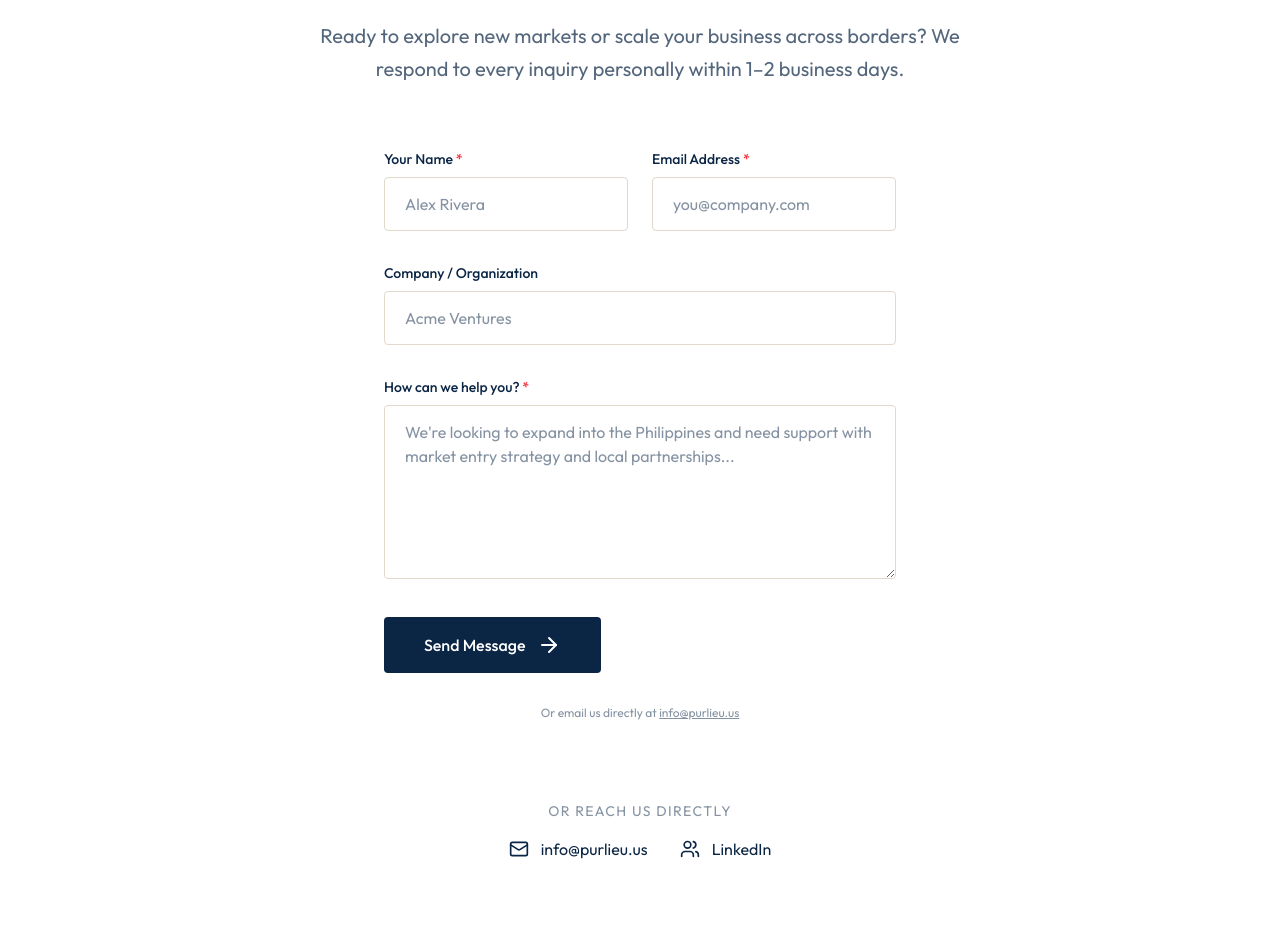
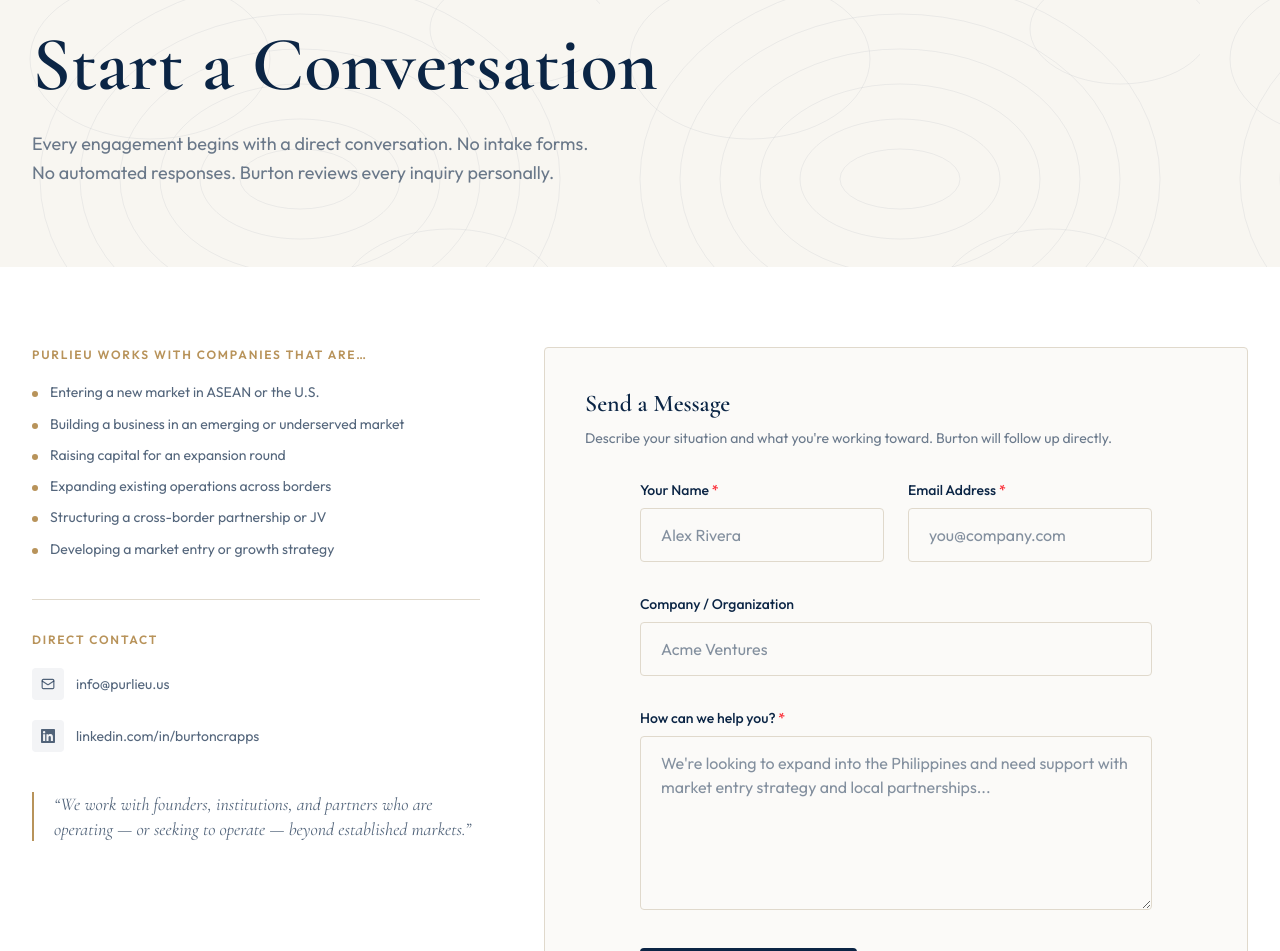
Before and after one commit to BurlinPro/purlieu.us-web, a Next.js app: page /contact in a window 1280 px wide. Shown: the part 201-1152 px from the top of the page. Built offline with nearby package versions, Linux system fonts and the light colour scheme; no server answers.

Commit message:
chaneg lucide syntax in contact and replace files with update from Claude

```diff
--- a/package.json
+++ b/package.json
@@ -9,6 +9,7 @@
     "lint": "eslint"
   },
   "dependencies": {
+    "@supabase/supabase-js": "^2.106.2",
     "framer-motion": "^12.40.0",
     "lucide-react": "^1.17.0",
     "next": "16.2.6",
--- a/src/app/about/page.tsx
+++ b/src/app/about/page.tsx
@@ -1,7 +1,8 @@
 import type { Metadata } from 'next'
 import Image from 'next/image'
 import Link from 'next/link'
-import { ArrowRight, Linkedin } from 'lucide-react'
+import { ArrowRight } from 'lucide-react'
+import { LinkedInIcon } from '@/components/ui/BrandIcons'
 
 export const metadata: Metadata = {
   title: 'About Burton Crapps Sr.',
@@ -133,7 +134,7 @@ export default function AboutPage() {
                     rel="noopener noreferrer"
                     className="flex items-center gap-3 px-5 py-3.5 border border-navy/20 rounded-sm hover:border-navy hover:bg-navy/5 transition-all group"
                   >
-                    <Linkedin size={18} className="text-navy" />
+                    <LinkedInIcon size={18} className="text-navy" />
                     <span className="font-sans text-sm font-medium text-navy">
                       Connect on LinkedIn
                     </span>
--- a/src/app/contact/page.tsx
+++ b/src/app/contact/page.tsx
@@ -1,60 +1,120 @@
 import type { Metadata } from 'next'
+import { Mail } from 'lucide-react'
+import { LinkedInIcon } from '@/components/ui/BrandIcons'
 import ContactForm from '@/components/contact/ContactForm'
-import { Mail, Users } from 'lucide-react'
+export const metadata: Metadata = {
+  title: 'Contact',
+  description:
+    'Start a conversation with Purlieu Management. All inquiries are handled personally by Burton Crapps, Sr.',
+}
 
-export const metadata: Metadata = {
-  title: 'Contact | Purlieu Management',
-  description: 'Start a conversation about your market expansion goals with Purlieu Management.',
-}
+const engagements = [
+  'Entering a new market in ASEAN or the U.S.',
+  'Building a business in an emerging or underserved market',
+  'Raising capital for an expansion round',
+  'Expanding existing operations across borders',
+  'Structuring a cross-border partnership or JV',
+  'Developing a market entry or growth strategy',
+]
 
 export default function ContactPage() {
   return (
-    <div className="pt-24 pb-24 bg-white min-h-screen">
+    <div className="pt-20">
+
+      {/* ── Page hero ──────────────────────────────────────── */}
+      <section className="bg-cream topo-bg py-20">
         <div className="max-w-7xl mx-auto px-6 lg:px-8">
-
-        {/* Header */}
-        <div className="max-w-2xl mx-auto text-center mb-16">
-          <span className="block w-16 h-0.5 bg-teal mx-auto mb-6" />
-          <h1 className="font-display font-semibold text-5xl md:text-6xl leading-tight text-navy mb-6">
-            Let&apos;s Talk
+          <span className="gold-rule" />
+          <p className="font-sans text-xs font-semibold tracking-[0.2em] uppercase text-gold mb-4">
+            Get in Touch
+          </p>
+          <h1
+            className="font-display font-semibold text-navy leading-tight mb-4"
+            style={{ fontSize: 'clamp(2.5rem, 6vw, 5rem)' }}
+          >
+            Start a Conversation
           </h1>
-          <p className="text-xl text-navy/70 leading-relaxed">
-            Ready to explore new markets or scale your business across borders?
-            We respond to every inquiry personally within 1–2 business days.
+          <p className="font-sans text-lg text-navy/60 max-w-xl leading-relaxed">
+            Every engagement begins with a direct conversation.
+            No intake forms. No automated responses. Burton reviews every inquiry personally.
           </p>
         </div>
+      </section>
 
-        {/* Contact Form */}
-        <div className="max-w-lg mx-auto">
-          <ContactForm />
+      {/* ── Content ────────────────────────────────────────── */}
+      <section className="py-20 bg-white">
+        <div className="max-w-7xl mx-auto px-6 lg:px-8">
+          <div className="grid grid-cols-1 lg:grid-cols-5 gap-16">
+
+            {/* ── Left panel ────────────────────────────────── */}
+            <div className="lg:col-span-2 space-y-10">
+
+              {/* What we work on */}
+              <div>
+                <p className="font-sans text-xs font-semibold tracking-[0.15em] uppercase text-gold mb-5">
+                  Purlieu Works With Companies That Are…
+                </p>
+                <ul className="space-y-3">
+                  {engagements.map((item, i) => (
+                    <li key={i} className="flex items-start gap-3">
+                      <span className="mt-2 block w-1.5 h-1.5 rounded-full bg-gold flex-shrink-0" />
+                      <span className="font-sans text-sm text-navy/70 leading-snug">{item}</span>
+                    </li>
+                  ))}
+                </ul>
               </div>
 
-        {/* Direct Contact Info */}
-        <div className="mt-20 text-center">
-          <p className="font-sans text-sm uppercase tracking-widest text-navy/50 mb-4">
-            Or reach us directly
+              {/* Direct contact */}
+              <div className="border-t border-cream-deeper pt-8 space-y-5">
+                <p className="font-sans text-xs font-semibold tracking-[0.15em] uppercase text-gold">
+                  Direct Contact
                 </p>
-          <div className="flex flex-col sm:flex-row items-center justify-center gap-8 text-navy">
                 <a
                   href="mailto:info@purlieu.us"
-              className="flex items-center gap-3 hover:text-teal transition-colors"
+                  className="flex items-center gap-3 font-sans text-sm text-navy/70 hover:text-navy transition-colors group"
                 >
-              <Mail size={20} />
-              <span>info@purlieu.us</span>
+                  <span className="w-8 h-8 rounded-sm bg-navy/5 flex items-center justify-center group-hover:bg-navy group-hover:text-white transition-all">
+                    <Mail size={14} />
+                  </span>
+                  info@purlieu.us
                 </a>
-
                 <a
                   href="https://linkedin.com/in/burtoncrapps"
                   target="_blank"
                   rel="noopener noreferrer"
-              className="flex items-center gap-3 hover:text-teal transition-colors"
+                  className="flex items-center gap-3 font-sans text-sm text-navy/70 hover:text-navy transition-colors group"
                 >
-              <Users size={20} />
-              <span>LinkedIn</span>
+                  <span className="w-8 h-8 rounded-sm bg-navy/5 flex items-center justify-center group-hover:bg-navy group-hover:text-white transition-all">
+                    <LinkedInIcon size={14} />
+                  </span>
+                  linkedin.com/in/burtoncrapps
                 </a>
               </div>
+
+              {/* Quote */}
+              <blockquote className="border-l-2 border-gold pl-5">
+                <p className="font-display text-lg italic text-navy/70 leading-snug">
+                  &ldquo;We work with founders, institutions, and partners who are operating —
+                  or seeking to operate — beyond established markets.&rdquo;
+                </p>
+              </blockquote>
+            </div>
+
+            {/* ── Form ──────────────────────────────────────── */}
+            <div className="lg:col-span-3 bg-cream/50 rounded-sm border border-cream-deeper p-8 md:p-10">
+              <h2 className="font-display font-semibold text-navy text-2xl mb-2">
+                Send a Message
+              </h2>
+              <p className="font-sans text-sm text-navy/60 mb-8">
+                Describe your situation and what you&apos;re working toward. Burton will follow up
+                directly.
+              </p>
+              <ContactForm />
+            </div>
+
           </div>
         </div>
+      </section>
     </div>
   )
 }
--- a/src/components/layout/Footer.tsx
+++ b/src/components/layout/Footer.tsx
@@ -1,5 +1,6 @@
 import Link from 'next/link'
-import { Mail, Linkedin } from 'lucide-react'
+import { Mail } from 'lucide-react'
+import { LinkedInIcon } from '@/components/ui/BrandIcons'
 import { PurlieuLogo } from '@/components/ui/PurlieuLogo'
 
 const navLinks = [
@@ -66,7 +67,7 @@ export function Footer() {
               rel="noopener noreferrer"
               className="flex items-center gap-1.5 font-sans text-xs text-white/50 hover:text-white transition-colors"
             >
-              <Linkedin size={12} className="text-gold" />
+              <LinkedInIcon size={12} className="text-gold" />
               LinkedIn
             </a>
           </div>
--- /dev/null
+++ b/src/components/ui/BrandIcons.tsx
@@ -0,0 +1,34 @@
+interface IconProps {
+  size?: number
+  className?: string
+}
+
+export function LinkedInIcon({ size = 16, className }: IconProps) {
+  return (
+    <svg
+      width={size}
+      height={size}
+      viewBox="0 0 24 24"
+      fill="currentColor"
+      className={className}
+      aria-hidden="true"
+    >
+      <path d="M20.447 20.452h-3.554v-5.569c0-1.328-.027-3.037-1.852-3.037-1.853 0-2.136 1.445-2.136 2.939v5.667H9.351V9h3.414v1.561h.046c.477-.9 1.637-1.85 3.37-1.85 3.601 0 4.267 2.37 4.267 5.455v6.286zM5.337 7.433a2.062 2.062 0 0 1-2.063-2.065 2.064 2.064 0 1 1 2.063 2.065zm1.782 13.019H3.555V9h3.564v11.452zM22.225 0H1.771C.792 0 0 .774 0 1.729v20.542C0 23.227.792 24 1.771 24h20.451C23.2 24 24 23.227 24 22.271V1.729C24 .774 23.2 0 22.222 0h.003z" />
+    </svg>
+  )
+}
+
+export function XIcon({ size = 16, className }: IconProps) {
+  return (
+    <svg
+      width={size}
+      height={size}
+      viewBox="0 0 24 24"
+      fill="currentColor"
+      className={className}
+      aria-hidden="true"
+    >
+      <path d="M18.244 2.25h3.308l-7.227 8.26 8.502 11.24H16.17l-4.714-6.231-5.401 6.231H2.74l7.73-8.835L1.254 2.25H8.08l4.253 5.622zm-1.161 17.52h1.833L7.084 4.126H5.117z" />
+    </svg>
+  )
+}
```
Also changed, not shown: src/app/admin/insights/new/NewPostForm.tsx (+4 -3 lines), src/components/insights/ShareButtons.tsx (+4 -3 lines), 1 other file (tests, documents, lock files or other folders). Lines whose indentation alone changed are shown as unchanged.
